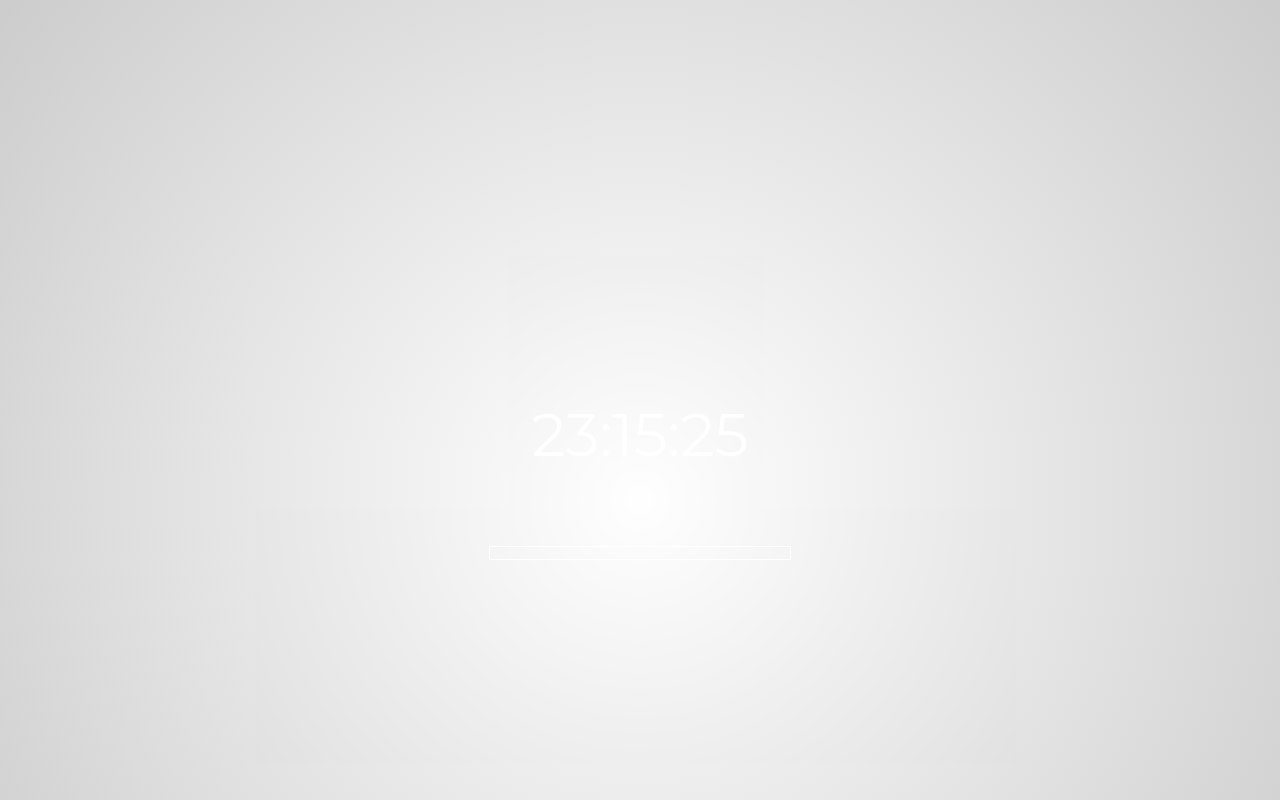
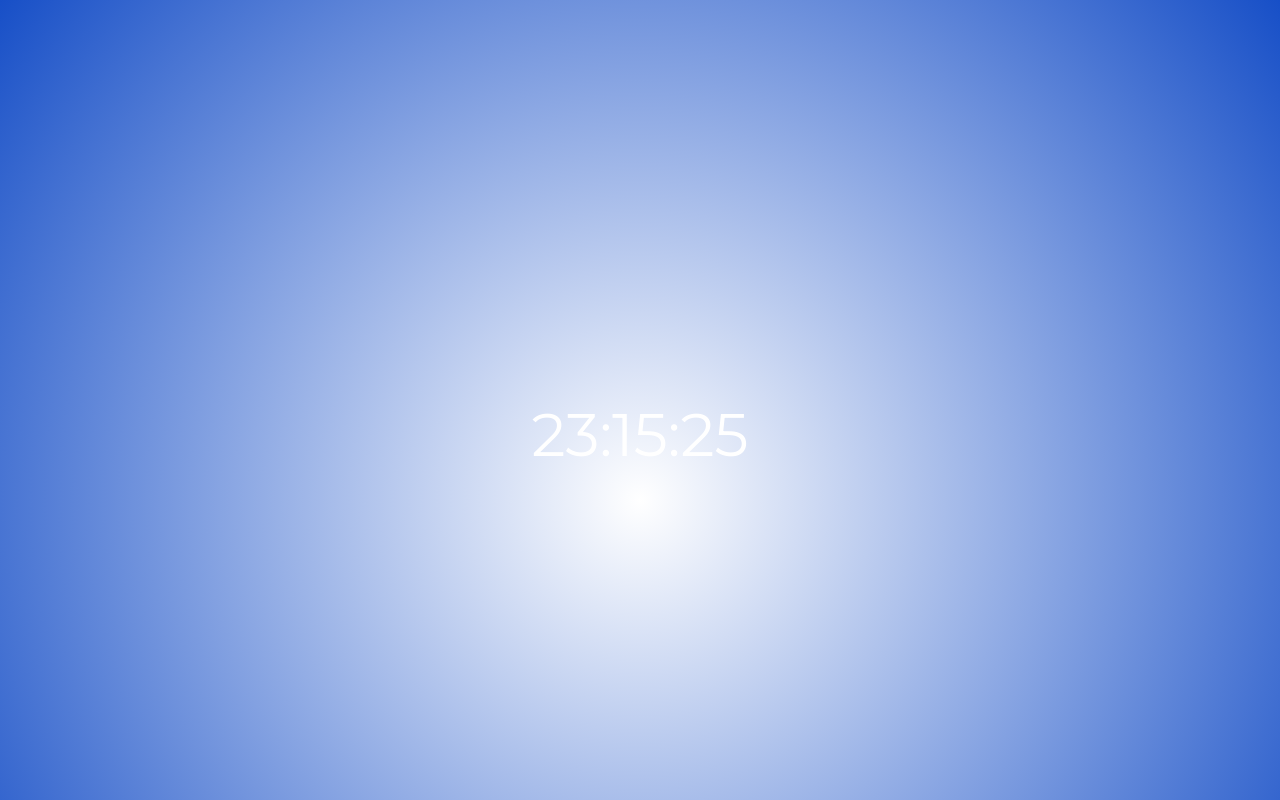
Before and after one commit to Reannalb22/color-clock, a plain HTML site: page index.html in a window 1280 px wide. Shown: the top 800 px of the page. Drawn offline with nearby package versions, Linux system fonts and the light colour scheme.

Commit message:
hex colors change with time

```diff
--- a/index.html
+++ b/index.html
@@ -10,11 +10,10 @@
 	<title></title>
 </head>
 <body>
-	<div class = "container">
+	<div id= "container">
 		<div id="thisIsTime"></div>
-		<div id="progressBar">
-
-		</div>
+		<div id="hexColor"></div>
+		<!-- <div id="progress"></div> -->
 	</div>
 </body>
 </html>
--- a/javaScript/clock.js
+++ b/javaScript/clock.js
@@ -2,120 +2,61 @@
 
 window.onload = function(){
 
+	var clockId =  document.getElementById("thisIsTime"),
+		bodyId = document.getElementsByTagName("body")[0];
+		colorId = document.getElementById("hexColor");
+		progressId = document.getElementById("progress");
 
-function clock() {
+	var clock = function() {
 		var now = new Date(),
 			hour = now.getHours(),
 			minutes = now.getMinutes(),
 			seconds = now.getSeconds()
 			//add zero in front of min and sec if one digit
-		minutes = ( minutes < 10 ? "0"  : "") + minutes;
-		seconds = (seconds < 10 ? "0" : "") + seconds;
-		currentTime = hour + ":" + minutes + ":" + seconds;
+			minutes = ( minutes < 10 ? "0"  : "") + minutes
+			seconds = (seconds < 10 ? "0" : "") + seconds
+			currentTime = hour + ":" + minutes + ":" + seconds
 
-
-	var clockEl =  document.getElementById("thisIsTime");
-	clockEl.innerHTML = currentTime;
+		clockId.innerHTML = currentTime;
 	}
 
-clock();
+	var setHex = function() {
+		var now = new Date(),
+			minutes = now.getMinutes(),
+			seconds = now.getSeconds()
 
+			minutes = ( minutes < 10 ? "0"  : "") + minutes
+			seconds = (seconds < 10 ? "0" : "") + seconds
+		var hex = (minutes+1 * 27951)-(seconds * 8)
+			h = hex.toString(16)
+			return h
+	}
 
-	// clockEl.onmouseover = function() {
-	// 	clockEl.innerHTML = hexVal;
-	// 	//have to access actual hex-color
+	// var progressBar = function(){
+	// 	var now = new Date(),
+	// 		seconds = now.getSeconds()
+	// 		seconds = (seconds < 10 ? "0" : "") + seconds
+	// 	progressID.innerHTML = "<div>" + seconds + "</div>"
 	// }
 
-
-	// clockEl.onmouseout = function() {
-	// 	clockEl.innerHTML = hour + ":" + minutes + ":" + seconds;
-
-	// }
-
-
-
-
-
-	setInterval(clock, 1000);
-
+	var setGradient = function() {
+		bodyId.style.background = "-webkit-radial-gradient(center, circle cover, #FFFFFF, #" + setHex() + ")"
 	}
 
+	var showColor = function(){
+		colorId.innerHTML = "<p>" + setHex() + "</p>"
+	}
 
+	var display = function(){
+		clock();
+		setGradient();
+		showColor();
+		// progress();
+	}
 
+	var interval = function() {
+		setInterval(display, 1000);
+	}
 
-
-
-// function hexFromDate(now) {
-	// 	return [
-	// 		(now.getHours()/24 * 16777215),
-	// 		(now.getMinutes()/60 * 16777215),
-	// 		(now.getSeconds()/60 * 16777215),
-	// 	].map(function(e){
-	// 		return Math.round(e)
-	// 	});
-	// }
-
-	// var channels = hexFromDate(now);
-	// var hexEl = document.getElementById("thisIsTime");
-
-	// document.body.style.backgroundColor = radial-gradient(circle + channels.join(',') + )
-
-
-	// }
-
-
-
-// document.getElementById("container").style.backgroundColor;
-
-// document.getElementById("container").style.background = #4b756b, #2d4640, #0f1715
-
-
- // function changebackground() {
- //            var colors = ["#0099cc","#c0c0c0","#587b2e","#990000","#000000","#1C8200","#987baa","#981890","#AA8971","#1987FC","#99081E"];
-
- //            setInterval(function() {
- //                var randomColors = Math.floor(Math.random() * colors.length);
- //                var selectedcolor = colors[randomColors];
- //                document.body.style.background = selectedcolor;
- //            }, 1000);
- //        }
-
-
-
-// clockEl.style.backgroundColor="4b756b";
-
-// 	function rgbToHex(col)
-// 		{
-// 		    if(col.charAt(0)=='r')
-// 		    {
-// 		        col=col.replace('rgb(','').replace(')','').split(',');
-// 		        var r=parseInt(col[0], 10).toString(16);
-// 		        var g=parseInt(col[1], 10).toString(16);
-// 		        var b=parseInt(col[2], 10).toString(16);
-// 		        r=r.length==1?'0'+r:r; g=g.length==1?'0'+g:g; b=b.length==1?'0'+b:b;
-// 		        var colHex='#'+r+g+b;
-// 		        return colHex;
-// 		    }
-// 		    var col=document.getElementById('thisIsTime').style.backgroundColor;
-// 		}
-
-// var colorEl = document.getElementById("container");
-
-// var randInRange = function(a,b) {
-// 	return Math.floor(a + Math.random() * (b-a+1))
-// }
-
-// var genRandomHex = function () {
-// 	var randInt = randInRange(0, 16777215)
-// 	//used parseInt(hex,16) to get 16777215. this # is the same as RGB 255
-// 	var hexVal = randInt.toString(16)
-// 	while (hexVal.length < 6){
-// 		hexVal = '0' + hexVal
-// 	}
-// 	hexVal = '#' + r + g + b;
-// 	return hexVal;
-
-// var setHex = function() {
-// 		hexHour = toStr((hour * 255/24)-3),
-// 		hexMinutes = toStr(minutes * 255/60,
-// 		hexSeconds = toStr(seconds * 255/60
+	interval();
+}
--- a/styles/style.css
+++ b/styles/style.css
@@ -1,15 +1,13 @@
-.container {
-/*  background: -webkit-radial-gradient(circle, #4b756b, #2d4640, #0f1715); /* Safari */
-/*  background: -o-radial-gradient(circle, #4b756b, #2d4640, #0f1715);  Opera 11.6 to 12.0
-	background: -moz-radial-gradient(circle, #4b756b, #2d4640, #0f1715); /* Firefox 3.6 to 15 */
-/*  background: radial-gradient(circle, #4b756b, #2d4640, #0f1715);*/
-  background: -webkit-radial-gradient(circle, white, black); /* Safari */
-  background: -o-radial-gradient(circle, white, black); /* Opera 11.6 to 12.0 */
-  background: -moz-radial-gradient(circle, white, black); /* Firefox 3.6 to 15 */
-  background: radial-gradient(circle, white, black);
-  opacity: 0.2;
+#container {
   max-width: 100%;
   height: 1000px;
+}
+
+body {
+	background: -webkit-radial-gradient(circle, #4b756b, #2d4640, #0f1715); /* Safari */
+  	background: -o-radial-gradient(circle, #4b756b, #2d4640, #0f1715);  /*Opera 11.6 to 12.0*/
+	background: -moz-radial-gradient(circle, #4b756b, #2d4640, #0f1715);  /*Firefox 3.6 to 15*/
+	background: radial-gradient(circle, #4b756b, #2d4640, #0f1715);
 }
 
 #thisIsTime {
@@ -21,17 +19,36 @@
 	transform:translateX(-50%);
 	font-size: 60px;
 	font-family: 'Montserrat', sans-serif;
+	z-index: 2;
+
 }
 
+#thisIsTime:hover ~ #hexColor {
+	opacity: 1;
 
-#progressBar {
-	width: 300px;
+}
+
+#thisIsTime:hover {
+	opacity: 0;
+
+}
+
+#hexColor {
+	color: #ffffff;
+	position: absolute;
+	top: 50%;
+	transform:translateY(-50%);
+	left: 50%;
+	transform:translateX(-50%);
+	font-size: 60px;
+	font-family: 'Montserrat', sans-serif;
+	opacity: 0;
+
+}
+
+/*#progress {
 	height: 12px;
-	border: solid 1px #ffffff;
+	border: solid 1px #000000;
 	margin: auto;
 	transform: translateY(3900%);
-}
-
-#thisIsTime.hover {
-
-}
+}*/
```
Lines whose indentation alone changed are shown as unchanged.
